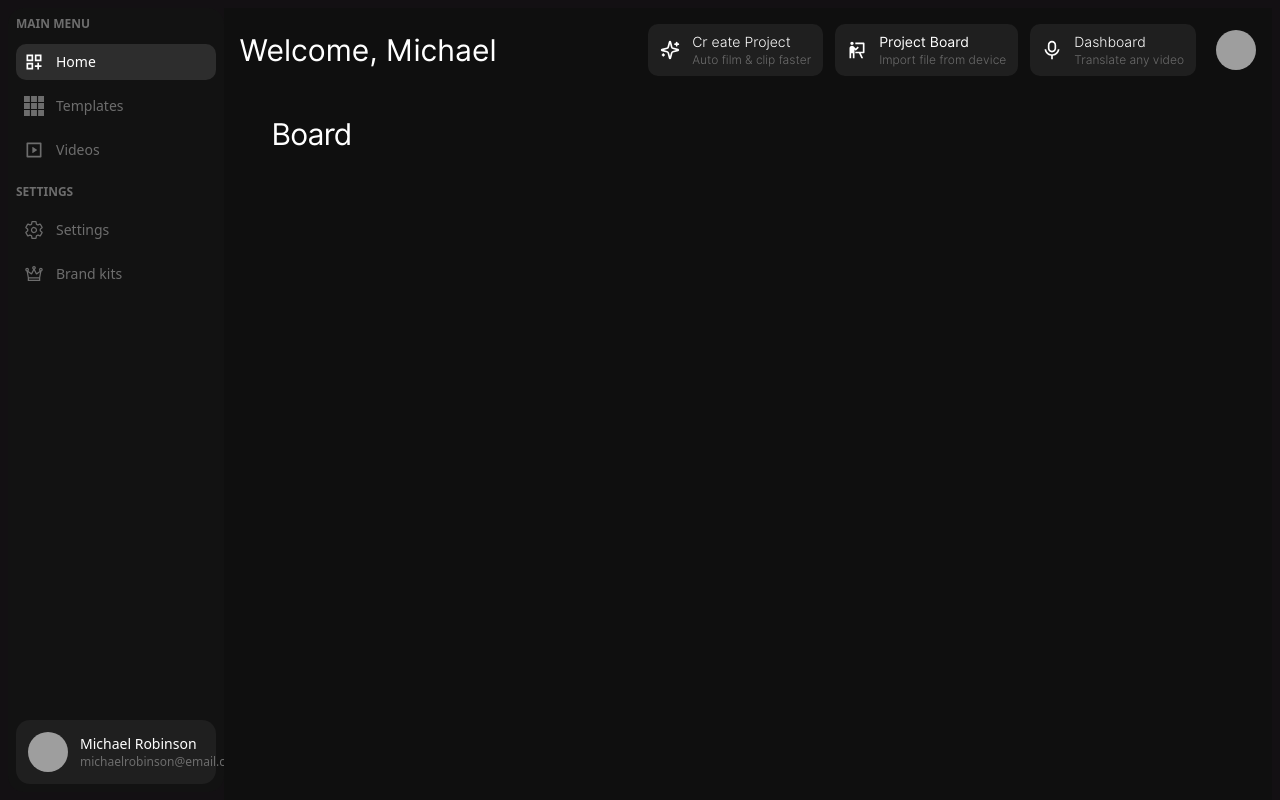
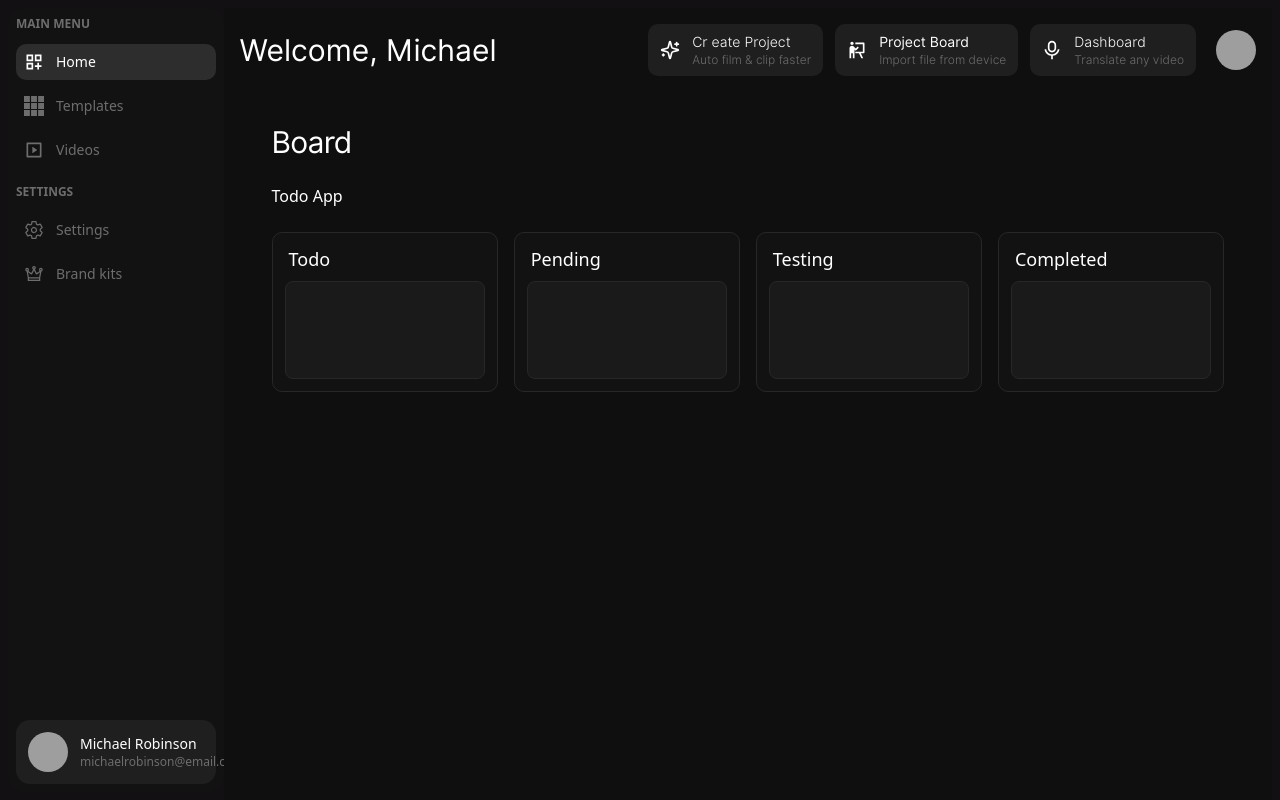
Before and after one commit to SaqibFarhanProgrammer/Doable-Task-Manager, a React (Vite) app: page /work/board in a window 1280 px wide. Built offline with nearby package versions, Linux system fonts and the light colour scheme; grey boxes are pictures that could not be loaded.

Commit message:
add files

```diff
--- a/src/Web-App/Web_App.tsx
+++ b/src/Web-App/Web_App.tsx
@@ -3,7 +3,7 @@ import Main from './management/Main'
 
 function Web_App() {
   return (
-    <div className='h-screen w-full flex bg-[#131013] p-2'>
+    <div className='h-screen w-full  flex bg-[#131013] p-2'>
         <Sidebar/>
         <Main/>
     </div>
--- a/src/Web-App/main_navbar/Main_Navbar.tsx
+++ b/src/Web-App/main_navbar/Main_Navbar.tsx
@@ -39,7 +39,7 @@ function Main_Navbar() {
         <div className="ml-2">
           <img
             className="h-10 w-10 rounded-full object-cover cursor-pointer"
-            src="https://images.unsplash.com/photo-1535713875002-d1d0cf377dd9?q=80&w=2080&auto=format&fit=crop&ixlib-rb-4.0.3&ixid=M3wxMjA3fDB8MHxwaG90by1wYWdlfHx8fGVufDB8fHx8fA%3D%3D" // Re-using the same placeholder image
+            src="https://encrypted-tbn0.gstatic.com/images?q=tbn:ANd9GcSZMfraI81_QCr29PrFj5TdPi50BBmJwB9dbg&s" // Re-using the same placeholder image
             alt="Profile"
           />
         </div>
--- a/src/Web-App/management/Main.tsx
+++ b/src/Web-App/management/Main.tsx
@@ -7,11 +7,13 @@ function Main() {
   return (
     <div className="w-[83vw] h-[99vh] bg-[#0f0f0f] text-white overflow-y-auto">
       <Main_Navbar />
+      <div className="">
 
       <Routes>
         <Route path="project" element={<Projects />} />
         <Route path="board" element={<Board />} />\
       </Routes>
+      </div>
     </div>
   );
 }
--- a/src/Web-App/management/sections/Board/Board.tsx
+++ b/src/Web-App/management/sections/Board/Board.tsx
@@ -1,8 +1,31 @@
-
 function Board() {
   return (
-    <div className="px-12 flex flex-col gap-5 py-6">
-      <h1 className="text-3xl normal mb-3 tracking-tight">Board</h1>
+    <div className="px-12 py-8 flex flex-col gap-6 text-white h-[87%]">
+      <h1 className="text-3xl normal tracking-tight">Board</h1>
+      <h1 className="text-2xlpara">Todo App</h1>
+
+      <div className="board flex gap-4 justify-between h-[66vh] w-full">
+        <div className="board-child bg-[#121212] w-[24%] h-[20vh] rounded-lg border border-zinc-800 p-3 flex flex-col">
+          <h2 className="text-lg font-medium capitalize mb-2 px-1">Todo</h2>
+          <div className="flex-1 bg-[#1a1a1a] rounded-md border border-zinc-800">
+          </div>
+        </div>
+
+        <div className="board-child bg-[#121212] w-[24%] h-[20vh] rounded-lg border border-zinc-800 p-3 flex flex-col">
+          <h2 className="text-lg font-medium capitalize mb-2 px-1">Pending</h2>
+          <div className="flex-1 bg-[#1a1a1a] rounded-md border border-zinc-800"></div>
+        </div>
+
+        <div className="board-child bg-[#121212] w-[24%] h-[20vh] rounded-lg border border-zinc-800 p-3 flex flex-col">
+          <h2 className="text-lg font-medium capitalize mb-2 px-1">Testing</h2>
+          <div className="flex-1 bg-[#1a1a1a] rounded-md border border-zinc-800"></div>
+        </div>
+
+        <div className="board-child bg-[#121212] w-[24%] h-[20vh] rounded-lg border border-zinc-800 p-3 flex flex-col">
+          <h2 className="text-lg font-medium capitalize mb-2 px-1">Completed</h2>
+          <div className="flex-1 bg-[#1a1a1a] rounded-md border border-zinc-800"></div>
+        </div>
+      </div>
     </div>
   );
 }
```
